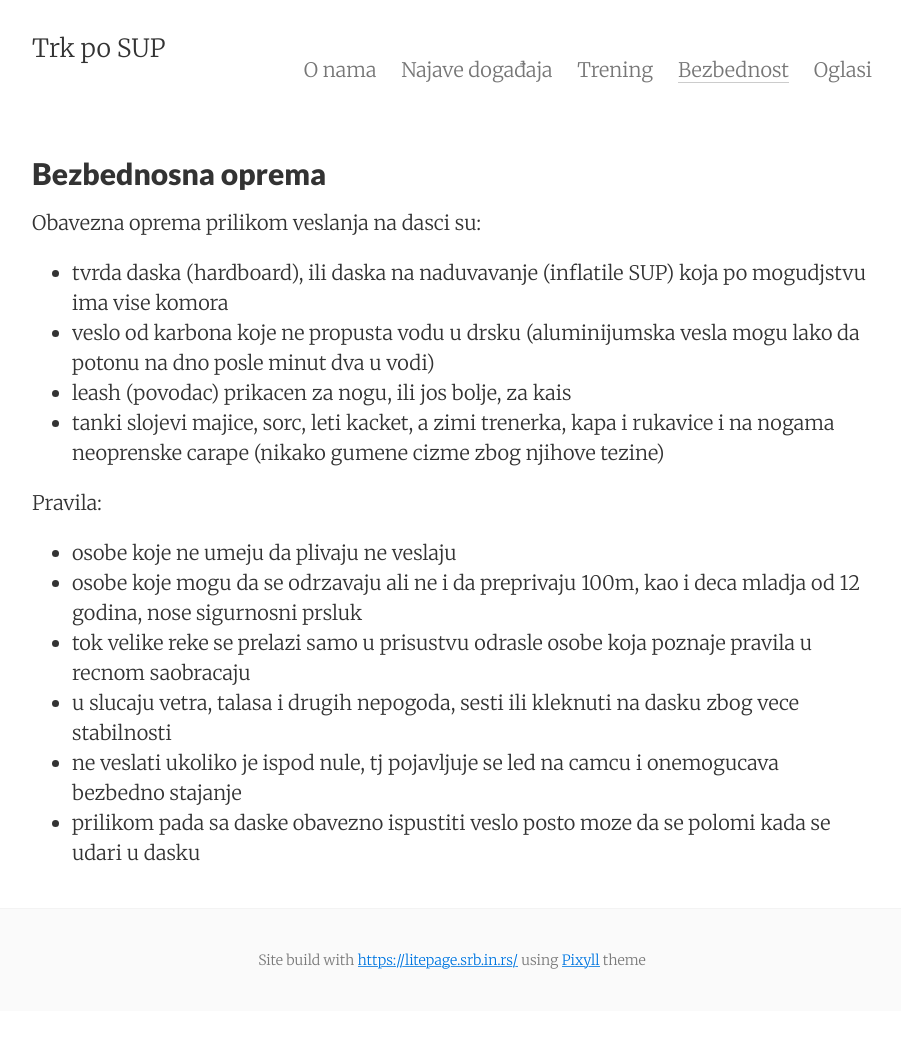
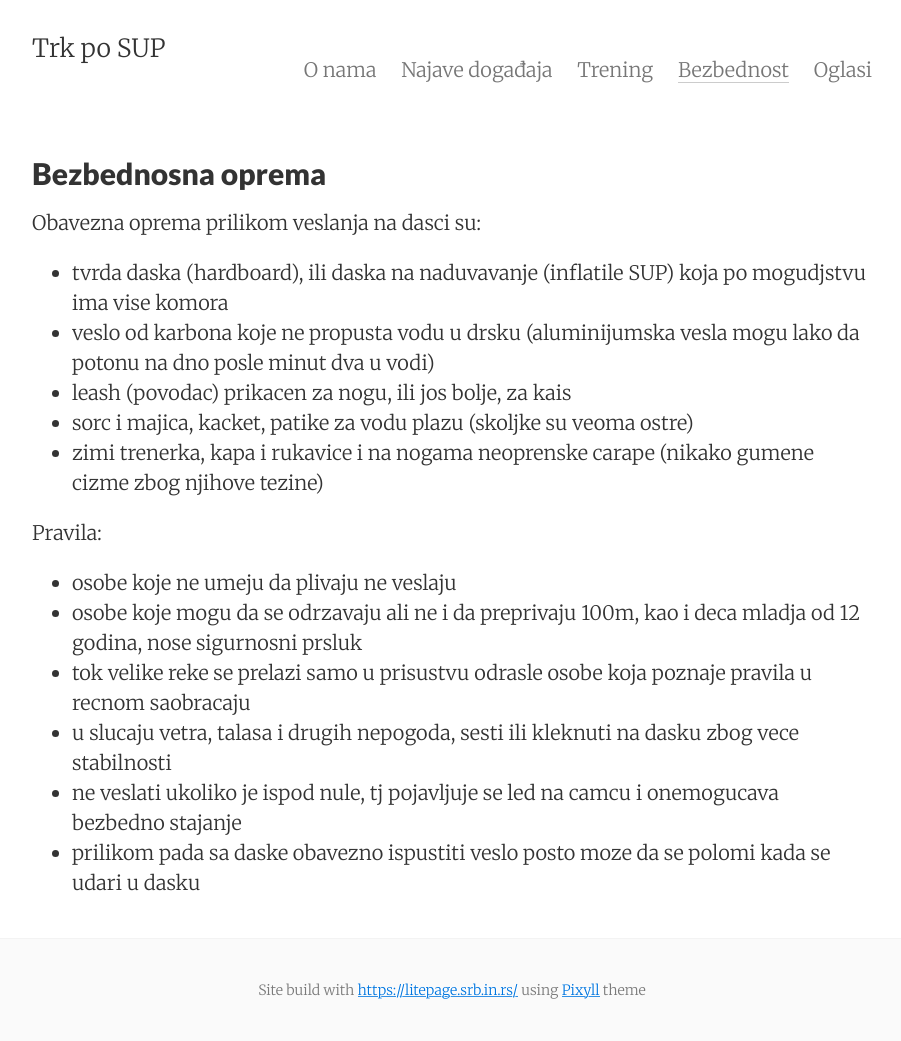
Before and after one commit to trkinrs/trk-po-sup.srb.in.rs, a Jekyll site: the page built from bezbednosna-oprema.md, in a window 1280 px wide. Shown: the whole page, without its empty margins (188-1089 px from the left). Built offline with Jekyll 4.4.1, drawn with Linux system fonts in a browser that asks for light colours; before the commit the page ends 1011 px from its top, so only the background shows below that.

Commit message:
Add patike za pesak [run-ci]

```diff
--- a/bezbednosna-oprema.md
+++ b/bezbednosna-oprema.md
@@ -7,7 +7,8 @@ Obavezna oprema prilikom veslanja na dasci su:
 * tvrda daska (hardboard), ili daska na naduvavanje (inflatile SUP) koja po mogudjstvu ima vise komora
 * veslo od karbona koje ne propusta vodu u drsku (aluminijumska vesla mogu lako da potonu na dno posle minut dva u vodi)
 * leash (povodac) prikacen za nogu, ili jos bolje, za kais
-* tanki slojevi majice, sorc, leti kacket, a zimi trenerka, kapa i rukavice i na nogama neoprenske carape (nikako gumene cizme zbog njihove tezine)
+* sorc i majica, kacket, patike za vodu plazu (skoljke su veoma ostre)
+* zimi trenerka, kapa i rukavice i na nogama neoprenske carape (nikako gumene cizme zbog njihove tezine)
 
 Pravila:
 
```
Also changed, not shown: .github/workflows/jekyll.yml (added).
